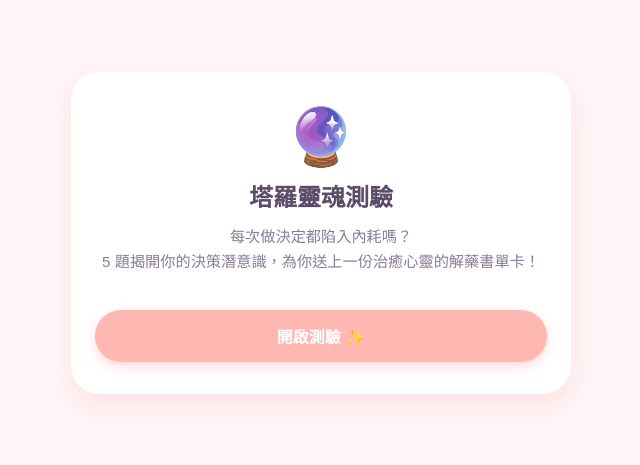
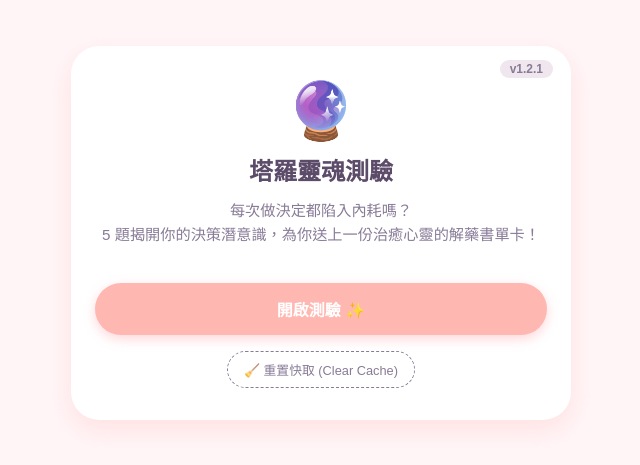
Before and after one commit to yamasol/LoveQuiz, a plain HTML site: page tarot_test.html in a window 1280 px wide. Shown: the part 167-632 px from the top of the page, without its empty margins (319-959 px from the left). Drawn offline with Linux system fonts and the light colour scheme; a web font is replaced by a local one.

Commit message:
first commit bao

```diff
--- a/tarot_test.html
+++ b/tarot_test.html
@@ -3,6 +3,11 @@
 <head>
   <meta charset="UTF-8">
   <meta name="viewport" content="width=device-width, initial-scale=1.0">
+  <!-- 停用瀏覽器快取設定 -->
+  <meta http-equiv="Cache-Control" content="no-cache, no-store, must-revalidate">
+  <meta http-equiv="Pragma" content="no-cache">
+  <meta http-equiv="Expires" content="0">
+
   <title>✨ 塔羅心靈測驗：找出你的決策盲點與命定書 ✨</title>
   <link href="https://fonts.googleapis.com/css2?family=Zen+Maru+Gothic:wght@400;700&display=swap" rel="stylesheet">
   <style>
@@ -47,6 +52,19 @@
       overflow: hidden;
     }
 
+    /* 版本號標籤 */
+    .version-tag {
+      position: absolute;
+      top: 14px;
+      right: 18px;
+      font-size: 0.75rem;
+      color: var(--text-soft);
+      background-color: #F0E6EE;
+      padding: 2px 10px;
+      border-radius: 12px;
+      font-weight: bold;
+    }
+
     h1 {
       font-size: 1.5rem;
       margin-bottom: 12px;
@@ -78,6 +96,25 @@
     .btn:hover {
       background-color: var(--primary-hover);
       transform: translateY(-2px);
+    }
+
+    /* 清除快取按鈕 */
+    .btn-clear {
+      background: none;
+      border: 1px dashed var(--text-soft);
+      color: var(--text-soft);
+      padding: 8px 16px;
+      font-size: 0.8rem;
+      border-radius: 20px;
+      cursor: pointer;
+      margin-top: 16px;
+      transition: all 0.2s ease;
+    }
+
+    .btn-clear:hover {
+      background-color: #FFF0F3;
+      color: var(--primary-hover);
+      border-color: var(--primary-hover);
     }
 
     .progress-bar {
@@ -180,12 +217,18 @@
 <body>
 
 <div class="container">
+  <!-- 版本號標籤 -->
+  <div class="version-tag">v1.2.1</div>
+
   <!-- 開始頁面 -->
   <div id="start-screen">
     <div class="card-icon">🔮</div>
     <h1>塔羅靈魂測驗</h1>
     <p class="subtitle">每次做決定都陷入內耗嗎？<br>5 題揭開你的決策潛意識，為你送上一份治癒心靈的解藥書單卡！</p>
     <button class="btn" onclick="startQuiz()">開啟測驗 ✨</button>
+    <div>
+      <button class="btn-clear" onclick="clearCacheAndReload()">🧹 重置快取 (Clear Cache)</button>
+    </div>
   </div>
 
   <!-- 測驗頁面 -->
@@ -221,10 +264,30 @@
     </div>
 
     <button class="btn" onclick="restartQuiz()">再測一次 🔄</button>
+    <div>
+      <button class="btn-clear" onclick="clearCacheAndReload()">🧹 重置快取 (Clear Cache)</button>
+    </div>
   </div>
 </div>
 
 <script>
+  // 清除快取、Cookie 並重新載入
+  function clearCacheAndReload() {
+    localStorage.clear();
+    sessionStorage.clear();
+
+    const cookies = document.cookie.split(";");
+    for (let i = 0; i < cookies.length; i++) {
+      const cookie = cookies[i];
+      const eqPos = cookie.indexOf("=");
+      const name = eqPos > -1 ? cookie.substr(0, eqPos) : cookie;
+      document.cookie = name.trim() + "=;expires=Thu, 01 Jan 1970 00:00:00 GMT;path=/";
+    }
+
+    alert("快取與 Cookie 已清除！頁面即將重整。");
+    window.location.reload(true);
+  }
+
   const questions = [
     {
       q: "1. 當你面對一個二選一的難題時，最常讓你卡住的原因是什麼？",
@@ -306,7 +369,7 @@
       warmNotes: "什麼都想要，其實是渴望擁有一切的美好人生。但專注並不是放棄，而是『按順序體驗』。把你的慾望排個隊，一次專心品嚐一道菜，你會發現每一步都比以前更飽滿有成就感！",
       books: [
         "<b>《世界盡頭的咖啡館》</b>（約翰·史崔勒基）— 重新扣問存在價值，幫你找到核心優先順序。",
-        "<b>《把日子慢慢變好》</b>（黃山料）— 專注於當下日常，讓生活步調重回軌道。",
+        "<b>《深度思考》</b>（莫林·希凱）— 香奈兒前 CEO 的成長洞察，教你專注真正有價值的事物。",
         "<b>《每一個人的花期不同》</b>（萬特特）— 專屬女性覺醒，學會在自己的節奏裡專注發光。"
       ]
     },
```
